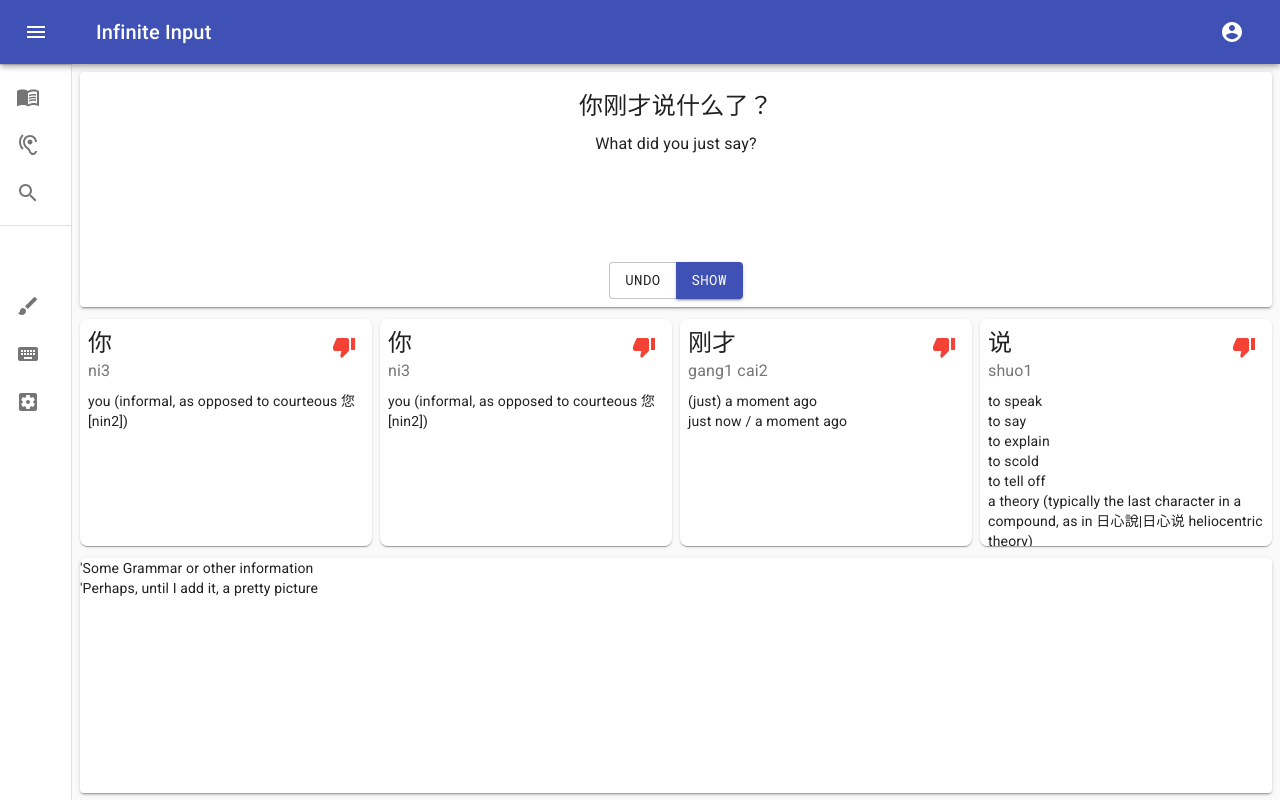
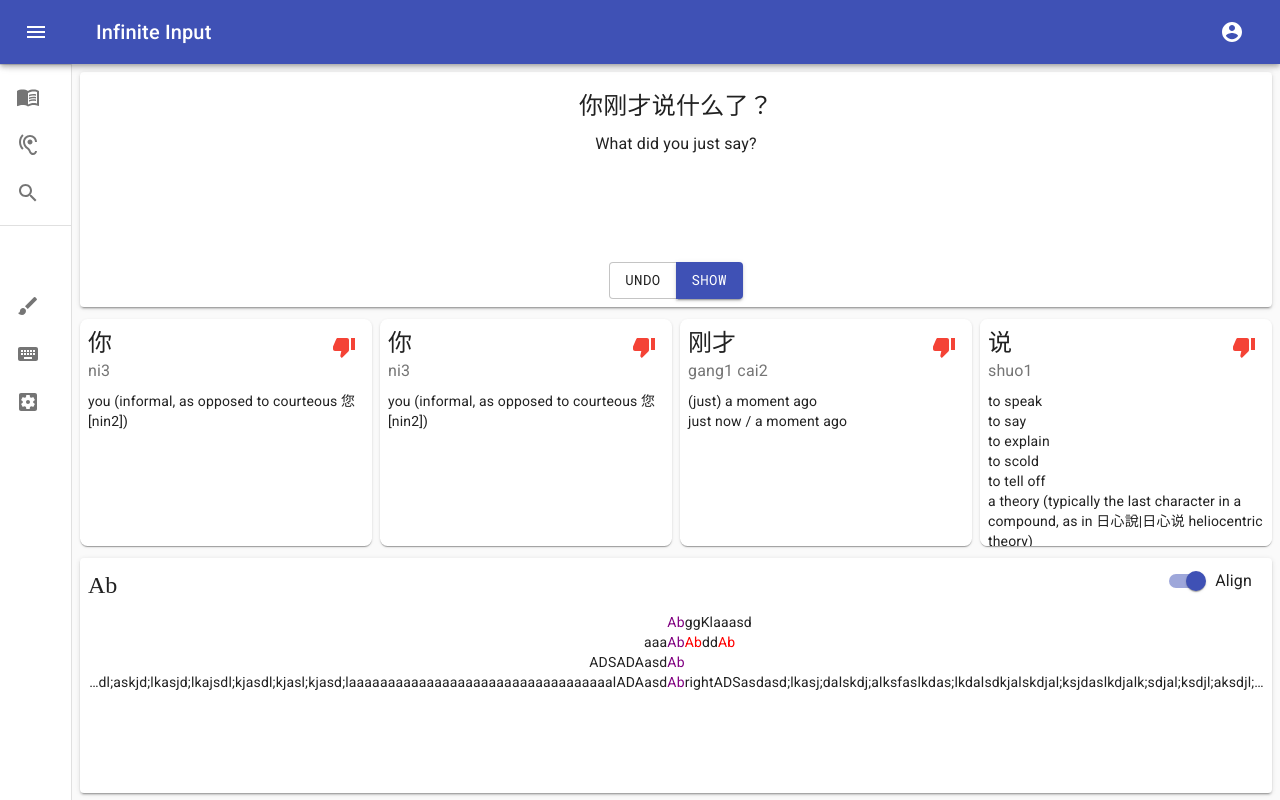
Before and after one commit to xavier-taylor/infinite-input, a React (Create React App) app in the folder webapp/: page / in a window 1280 px wide. Built offline with nearby package versions, Linux system fonts and the light colour scheme.

Commit message:
got basic concordance table working in hacky way

```diff
--- a/webapp/package.json
+++ b/webapp/package.json
@@ -14,6 +14,7 @@
     "@types/react-dom": "^17.0.2",
     "react": "^17.0.1",
     "react-dom": "^17.0.1",
+    "react-router-dom": "^5.2.0",
     "react-scripts": "4.0.3",
     "typescript": "^4.2.3",
     "web-vitals": "^1.1.0"
--- a/webapp/public/index.html
+++ b/webapp/public/index.html
@@ -26,6 +26,10 @@
       rel="stylesheet"
       href="https://fonts.googleapis.com/css?family=Roboto:300,400,500,700&display=swap"
     />
+    <link
+      href="https://fonts.googleapis.com/css2?family=Noto+Serif+SC:wght@200;300;400;500;600&display=swap"
+      rel="stylesheet"
+    />
     <!--
       Notice the use of %PUBLIC_URL% in the tags above.
       It will be replaced with the URL of the `public` folder during the build.
--- /dev/null
+++ b/webapp/src/Components/Concordance.tsx
@@ -0,0 +1,303 @@
+import React, { useState } from 'react';
+import {
+  makeStyles,
+  createStyles,
+  Theme,
+  useTheme,
+} from '@material-ui/core/styles';
+
+import { ThumbDown } from '@material-ui/icons';
+import {
+  Button,
+  ButtonGroup,
+  Container,
+  Grid,
+  Paper,
+  Box,
+  Typography,
+  Link,
+  Card,
+  useMediaQuery,
+  CardActions,
+  CardHeader,
+  CardContent,
+  IconButton,
+  FormControlLabel,
+  Switch,
+} from '@material-ui/core';
+import clsx from 'clsx';
+
+const searchWord = 'Ab'; //TODO change it to key word
+const sentences = [
+  {
+    words: [
+      {
+        hanzi: 'Ab',
+      },
+      {
+        hanzi: 'gg',
+      },
+      {
+        hanzi: 'Klaa',
+      },
+      {
+        hanzi: 'asd',
+      },
+    ],
+  },
+  {
+    words: [
+      {
+        hanzi: 'aaa',
+      },
+      {
+        hanzi: 'Ab',
+      },
+      {
+        hanzi: 'Ab',
+      },
+      {
+        hanzi: 'dd',
+      },
+      {
+        hanzi: 'Ab',
+      },
+    ],
+  },
+  {
+    words: [
+      {
+        hanzi: 'ADS',
+      },
+      {
+        hanzi: 'ADA',
+      },
+      {
+        hanzi: 'asd',
+      },
+      {
+        hanzi: 'Ab',
+      },
+    ],
+  },
+  {
+    words: [
+      {
+        hanzi:
+          'ADSasdasd;lkasj;dalskdj;alksfaslkdas;lkdalsdkjalskdjal;ksjdaslkdjalk;sdjal;ksdjl;aksdjl;kasjdlkasjdlk;asjdl;kajsdl;kjasl;dkjaslk;djaslk;jdl;aksjdl;aksjdl;kasjdl;kasjd;lkasjdl;kajsdl;aksjdl;askjd;lkasjd;lkajsdl;kjasdl;kjasl;kjasd;aaaaaaaaaaaaaaaaaaaaaaaaaaaaaaaaaaaaaaaaaasdasd;lkasj;dalskdj;alksfaslkdas;lkdalsdkjalskdjal;ksjdaslkdjalk;sdjal;ksdjl;aksdjl;kasjdlkasjdlk;asjdl;kajsdl;kjasl;dkjaslk;djaslk;jdl;aksjdl;aksjdl;kasjdl;kasjd;lkasjdl;kajsdl;aksjdl;askjd;lkasjd;lkajsdl;kjasdl;kjasl;kjasd;laaaaaaaaaaaaaaaaaaaaaaaaaaaaaaaaaal',
+      },
+      {
+        hanzi: 'ADA',
+      },
+      {
+        hanzi: 'asd',
+      },
+      {
+        hanzi: 'Ab',
+      },
+      { hanzi: 'right' },
+      {
+        hanzi:
+          'ADSasdasd;lkasj;dalskdj;alksfaslkdas;lkdalsdkjalskdjal;ksjdaslkdjalk;sdjal;ksdjl;aksdjl;kasjdlkasjdlk;asjdl;kajsdl;kjasl;dkjaslk;djaslk;jdl;aksjdl;aksjdl;kasjdl;kasjd;lkasjdl;kajsdl;aksjdl;askjd;lkasjd;lkajsdl;kjasdl;kjasl;kjasd;aaaaaaaaaaaaaaaaaaaaaaaaaaaaaaaaaaaaaaaaaasdasd;lkasj;dalskdj;alksfaslkdas;lkdalsdkjalskdjal;ksjdaslkdjalk;sdjal;ksdjl;aksdjl;kasjdlkasjdlk;asjdl;kajsdl;kjasl;dkjaslk;djaslk;jdl;aksjdl;aksjdl;kasjdl;kasjd;lkasjdl;kajsdl;aksjdl;askjd;lkasjd;lkajsdl;kjasdl;kjasl;kjasd;laaaaaaaaaaaaaaaaaaaaaaaaaaaaaaaaaal',
+      },
+    ],
+  },
+];
+const useStyles = makeStyles((theme: Theme) =>
+  createStyles({
+    card: {
+      height: '100%',
+    },
+    hanzi: {
+      // TODO move this into the theme
+      fontFamily: "'Noto Serif SC', serif",
+    },
+    cardHeaderRoot: {
+      padding: theme.spacing(1),
+      paddingBottom: '0px',
+    },
+    cardHeaderAction: {
+      padding: theme.spacing(0.5),
+    },
+    cardContentRoot: {
+      display: 'flex',
+      justifyContent: 'center',
+      padding: theme.spacing(1),
+      paddingBottom: '0px',
+      '&:last-child': {
+        paddingBottom: '0px',
+      },
+    },
+    searchWord: {
+      color: 'red',
+    },
+    firstSW: {
+      color: 'purple',
+    },
+    table: {
+      //   tableLayout: 'auto',
+      width: '100%',
+      borderSpacing: '0px',
+    },
+    sentence: {},
+    sentenceFragment: {
+      padding: '0px',
+      overflow: 'hidden',
+      textOverflow: 'ellipsis',
+      whiteSpace: 'nowrap',
+      width: '50%', // TODO this insane combination of width and maxWidth works, but
+      // doesnt seem like something I should rely on. Can I get advise on how to do this in a different way?
+      maxWidth: '0',
+      //   overflowX: 'auto',
+      //   textOverflow: 'clip', // ellipsis is broken in Chrome! TODO look at fix
+      //   whiteSpace: 'nowrap', //everything said i need to use this for textOverflow, but actually dont seem to?
+    },
+    keyWord: {
+      padding: '0px',
+      whiteSpace: 'nowrap',
+      //   overflowX: 'auto',
+    },
+    before: {
+      direction: 'rtl',
+      textAlign: 'right',
+    },
+    context: {},
+    kw: {},
+  })
+);
+
+interface ConcordanceProps {}
+
+// The desire here is to present a 'KWIC' style view (key word in context)
+const Concordance: React.FC<ConcordanceProps> = ({}) => {
+  const classes = useStyles();
+  const [state, setState] = React.useState({
+    aligned: true,
+  });
+
+  const handleChange = (event: any) => {
+    setState({ ...state, [event.target.name]: event.target.checked });
+  };
+  return (
+    <Card className={classes.card} elevation={2}>
+      <CardHeader
+        classes={{
+          action: classes.cardHeaderAction,
+          root: classes.cardHeaderRoot,
+          title: classes.hanzi, // TODO how can I put common rules like this hanzi one in the theme etc?
+        }}
+        title={searchWord}
+        action={
+          <FormControlLabel
+            control={
+              <Switch
+                checked={state.aligned}
+                onChange={handleChange}
+                name="aligned"
+                color="primary"
+              />
+            }
+            label="Align"
+          />
+        }
+      />
+      <CardContent classes={{ root: classes.cardContentRoot }}>
+        <table className={classes.table}>
+          <colgroup>
+            <col className={classes.context} />
+            <col className={classes.kw} />
+            <col className={classes.context} />
+          </colgroup>
+          {sentences.map((sentence, i) => {
+            interface word {
+              hanzi: string;
+            }
+            interface accumulator {
+              before: word[];
+              first: word | undefined;
+              after: word[];
+            }
+            const a = sentence.words.reduce<accumulator>(
+              (acc, cur, i) => {
+                // TODO proofread this logic, I was tired
+                if (acc.first === undefined && cur.hanzi === searchWord) {
+                  acc.first = cur;
+                } else if (acc.first === undefined) {
+                  acc.before.push(cur);
+                } else {
+                  acc.after.push(cur);
+                }
+                return acc;
+              },
+              { before: [], first: undefined, after: [] }
+            );
+            // TODO handle cases where before or after are empty arrays
+            // for the 'center' to work, we need to still render something...
+            // TODO these keys aren't proper keys!!!
+            return (
+              <tr className={classes.sentence}>
+                <td
+                  //   style={{ width: '200px' }}
+                  className={clsx(classes.sentenceFragment, classes.before)}
+                >
+                  {a.before.map((w, i) => (
+                    <span key={i}>{w.hanzi}</span>
+                  ))}
+                </td>
+                <td className={classes.keyWord}>
+                  <span className={clsx(classes.searchWord, classes.firstSW)}>
+                    {a.first?.hanzi}
+                  </span>
+                </td>
+                <td className={classes.sentenceFragment}>
+                  {a.after.map((w, i) => (
+                    <span
+                      className={clsx(
+                        w.hanzi === searchWord && classes.searchWord
+                      )}
+                      key={i}
+                    >
+                      {w.hanzi}
+                    </span>
+                  ))}
+                </td>
+              </tr>
+
+              //   <div className={classes.sentence} key={i}>
+              //     {sentence.words.map(
+              //       function (
+              //         this: { searchWordFirstI: number | undefined },
+              //         word,
+              //         i
+              //       ) {
+              //         // TODO make this more beautiful, perhaps move to helper function
+              //         const isSearchWord = word.hanzi === searchWord;
+              //         let isFirstSW = false;
+              //         if (this.searchWordFirstI === undefined && isSearchWord) {
+              //           this.searchWordFirstI = i;
+              //           isFirstSW = true;
+              //         }
+
+              //         return (
+              //           <span
+              //             className={clsx(
+              //               isSearchWord && classes.searchWord,
+              //               isFirstSW && classes.firstSW
+              //             )}
+              //           >
+              //             {word.hanzi}
+              //           </span>
+              //         );
+              //       },
+              //       { searchWordFirstI: undefined }
+              //     )}
+              //   </div>
+            );
+          })}
+        </table>
+      </CardContent>
+    </Card>
+  );
+};
+
+export default Concordance;
--- a/webapp/src/Components/Study.tsx
+++ b/webapp/src/Components/Study.tsx
@@ -23,6 +23,7 @@ import {
 } from '@material-ui/core';
 import clsx from 'clsx';
 import { ThumbDown } from '@material-ui/icons';
+import Concordance from './Concordance';
 
 // TODO https://material-ui.com/guides/minimizing-bundle-size/ do that stuff
 
@@ -134,6 +135,9 @@ const sentences = [
 // TODO tidy up the CSS - it got pretty disorderly - even the layout of the first two rows is needlessly messy and complicated
 const useStyles = makeStyles((theme: Theme) =>
   createStyles({
+    hanzi: {
+      fontFamily: "'Noto Serif SC', serif",
+    },
     buttonGroupGrouped: {
       fontFamily: "'Roboto Mono', monospace",
     },
@@ -151,6 +155,9 @@ const useStyles = makeStyles((theme: Theme) =>
       padding: theme.spacing(1),
       // TODO making this paddingBottom work, currently it is getting overwritten by some pseudo class or something
       paddingBottom: '0px',
+      '&:last-child': {
+        paddingBottom: '0px',
+      },
     },
     sentenceHanzi: {
       fontSize: '1.5rem',
@@ -261,7 +268,7 @@ const Study: React.FC<StudyProps> = ({ drawerOpen }) => {
         >
           <CardContent>
             <Typography
-              className={classes.sentenceHanzi}
+              className={clsx(classes.sentenceHanzi, classes.hanzi)}
               variant="body1"
               gutterBottom
               align="center"
@@ -315,6 +322,7 @@ const Study: React.FC<StudyProps> = ({ drawerOpen }) => {
                 classes={{
                   action: classes.cardHeaderAction,
                   root: classes.cardHeaderRoot,
+                  title: classes.hanzi,
                 }}
                 title={word.hanzi}
                 subheader={word.pinyin}
@@ -335,10 +343,7 @@ const Study: React.FC<StudyProps> = ({ drawerOpen }) => {
       </Grid>
 
       <Grid className={classes.rowContainer} item>
-        <Card className={classes.row} elevation={2}>
-          <div>'Some Grammar or other information</div>
-          <div>'Perhaps, until I add it, a pretty picture</div>
-        </Card>
+        <Concordance></Concordance>
       </Grid>
     </Grid>
   );
```
Also changed, not shown: 1 other file (tests, documents, lock files or other folders).
